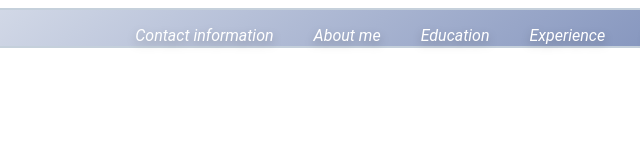
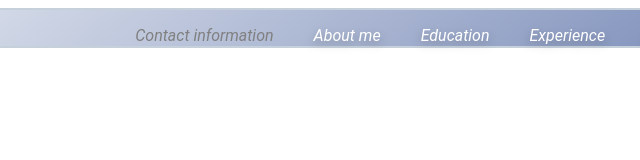
Before and after one commit to Eduard2574/rsschool-cv, a plain HTML site: page index.html in a window 1280 px wide. In both pictures the pointer is over the link "Contact information". Shown: the full height of the page, 268-908 px from the left. Drawn offline with Linux system fonts and the light colour scheme; a web font is replaced by a local one.

Commit message:
feat: add favicon

```diff
--- a/index.html
+++ b/index.html
@@ -4,8 +4,9 @@
     <meta charset="UTF-8">
     <meta http-equiv="X-UA-Compatible" content="IE=edge">
     <meta name="viewport" content="width=device-width, initial-scale=1.0">
-    <title>Document</title>
+    <title>CV</title>
     <link rel="stylesheet" href="./style.css">
+    <link rel="icon" href="./Eduard.ico">
     <link rel="preconnect" href="https://fonts.gstatic.com">
     <link href="https://fonts.googleapis.com/css2?family=Roboto:wght@100;300;500;700&display=swap" rel="stylesheet">
 </head>
--- a/style.css
+++ b/style.css
@@ -41,3 +41,6 @@ html {
     cursor: pointer;
 
     }
+.nav-link:hover {
+    filter: brightness(0.5);
+    }
```
Also changed, not shown: Eduard.ico (added).
